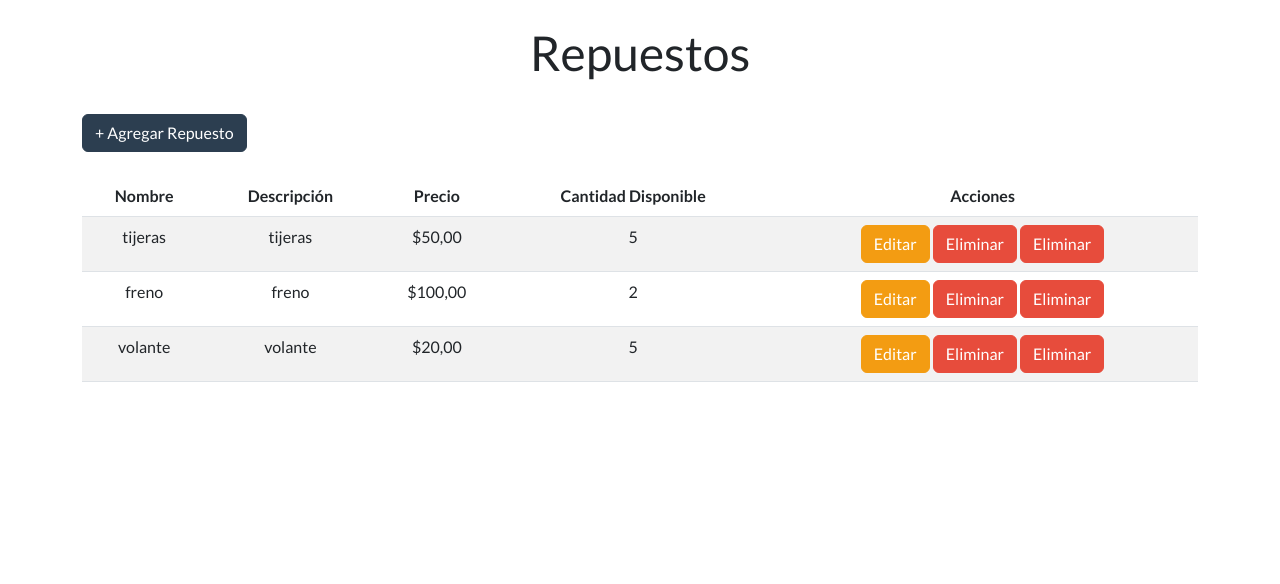
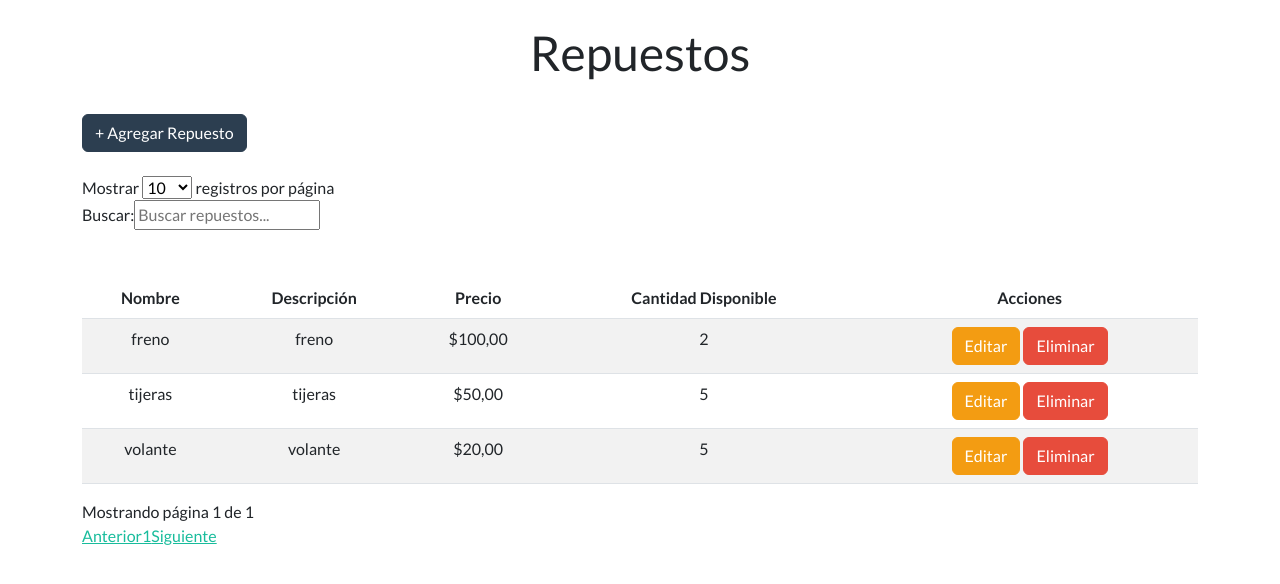
Before and after one commit to ManuelHdz28/Proyecto-Taller_Automotriz, a Django app: page /repuestos/ in a window 1280 px wide. Shown: the part 72-656 px from the top of the page. Run offline with Django 5.2, Linux system fonts and the light colour scheme; data comes from the database, SQL or seed files in the repository; both versions use the stored data as it was after the commit; some libraries are stand-ins or nearby versions.

Commit message:
feat: Agregar funcionalidad de tabla dinámica para repuestos con DataTables y soporte en español

```diff
--- a/Aplicaciones/Taller/templates/plantilla.html
+++ b/Aplicaciones/Taller/templates/plantilla.html
@@ -3,13 +3,35 @@
 <html>
 <head>
     <title>{% block title %} Titulo por Defecto {% endblock title %} </title> <!-- * Título de la página -->
-    <link rel="stylesheet" href="{% static 'css/styles.css' %}"> <!-- * Enlace a la hoja de estilos -->
-    <meta charset="UTF-8">
+
+    <!-- * Enlaces a archivos estáticos -->
+
+    <!-- * Enlace a la hoja de estilos -->
+    <link rel="stylesheet" href="{% static 'css/styles.css' %}">
+    <meta charset="UTF-8"> <!-- * Codificación de caracteres -->
+
+    <!-- * Enlace a un archivo CSS personalizado -->
     <link rel="stylesheet" type="text/css" href="{% static 'css/styles.css' %}">
+    <!-- * Enlace a un archivo JavaScript personalizado -->
     <script src="{% static 'js/messages.js' %}"></script>
+    <script src="{% static 'js/tabla.js' %}"></script> <!-- * Enlace a un archivo JavaScript para manejar tablas -->
+
+    <!-- * Enlaces a Bootstrap y librerías de terceros -->
     <link href="https://cdn.jsdelivr.net/npm/bootstrap@5.3.6/dist/css/bootstrap.min.css" rel="stylesheet" integrity="sha384-4Q6Gf2aSP4eDXB8Miphtr37CMZZQ5oXLH2yaXMJ2w8e2ZtHTl7GptT4jmndRuHDT" crossorigin="anonymous">
+
+    <!-- * Enlace a la plantilla de Bootstrap Flatly -->
     <link rel="stylesheet" href="https://cdn.jsdelivr.net/npm/bootswatch@5.3.6/dist/flatly/bootstrap.min.css">
-    <script src="https://cdn.jsdelivr.net/npm/izitoast@1.4.0/dist/js/iziToast.min.js"></script> <!-- * Enlace a la librería iziToast para notificaciones -->
+
+    <!-- * Enlace a la librería iziToast para notificaciones -->
+    <script src="https://cdn.jsdelivr.net/npm/izitoast@1.4.0/dist/js/iziToast.min.js"></script>
+
+    <!-- * Enlace a jQuery y DataTables para tablas dinámicas -->
+    <script src="https://cdn.jsdelivr.net/npm/jquery@3.7.1/dist/jquery.min.js"></script>
+    <script src="https://cdn.jsdelivr.net/npm/datatables@1.10.18/media/js/jquery.dataTables.min.js"></script>
+    <link rel="stylesheet" href="https://cdn.jsdelivr.net/npm/datatables@1.10.18/media/css/jquery.dataTables.min.css">
+
+
+
     <link rel="stylesheet" href="https://cdn.jsdelivr.net/npm/izitoast@1.4.0/dist/css/iziToast.min.css"> <!-- * Enlace a la hoja de estilos de iziToast -->
     <link rel="shortcut icon" href="{% static 'icono.ico' %}" type="image/x-icon"> <!-- * Icono de la página -->
 </head>
--- a/Aplicaciones/Taller/templates/repuestos.html
+++ b/Aplicaciones/Taller/templates/repuestos.html
@@ -8,15 +8,15 @@ Repuestos
         <h1 class="text-center mt-4">Repuestos</h1>
 
 
-        <button type="button" class="btn btn-primary mt-4" data-bs-toggle="modal" data-bs-target="#exampleModal">
+        <button type="button" class="btn btn-primary mt-4 mb-4" data-bs-toggle="modal" data-bs-target="#exampleModal">
             + Agregar Repuesto
         </button>
 
-
+        <br
         {% if repuestos %}
-        <div class="table-responsive">
+        <div class="table-responsive" mt-4>
             {% if repuestos %}
-            <table class="table table-striped table-hover text-center mt-4">
+            <table class="table table-striped table-hover text-center mt-5" id="tabla-repuestos">
                 <thead>
                     <tr>
                         <th>Nombre</th>
@@ -37,7 +37,7 @@ Repuestos
                             <a href="{% url 'editar_repuesto' repuesto.id_repuesto %}" class="btn btn-warning">Editar</a>
 
                             <a href="Javascript:void(0)" class="btn btn-danger" onclick="eliminarFila('{% url 'eliminar_repuesto' repuesto.id_repuesto %}', 'Repuestos')">Eliminar</a>
-                            <a href="{% url 'eliminar_repuesto' repuesto.id_repuesto %}" class="btn btn-danger">Eliminar</button>
+
                     </tr>
                     {% endfor %}
                 </tbody>
@@ -94,5 +94,5 @@ Repuestos
     </div>
   </div>
 </div>
-
+<script src="{% static 'js/tabla.js' %}"></script>
 {% endblock content %}
--- /dev/null
+++ b/automotriz/static/js/tabla.js
@@ -0,0 +1,27 @@
+
+$("#tabla-repuestos").DataTable({
+
+    "language": {
+        "url": "/static/js/Spanish.json",
+        "search": "Buscar:",
+        "lengthMenu": "Mostrar _MENU_ registros por página",
+        "zeroRecords": "No se encontraron resultados",
+        "info": "Mostrando página _PAGE_ de _PAGES_",
+        "infoEmpty": "No hay registros disponibles",
+        "infoFiltered": "(filtrado de _MAX_ registros totales)",
+        "paginate": {
+            "first": "Primero",
+            "last": "Último",
+            "next": "Siguiente",
+            "previous": "Anterior"
+        },
+        "loadingRecords": "Cargando...",
+        "processing": "Procesando...",
+        "searchPlaceholder": "Buscar repuestos...",
+        "emptyTable": "No hay datos disponibles en la tabla",
+        "thousands": ",",
+
+    },
+
+
+});
```
Also changed, not shown: ProyectoHDP115.db.
